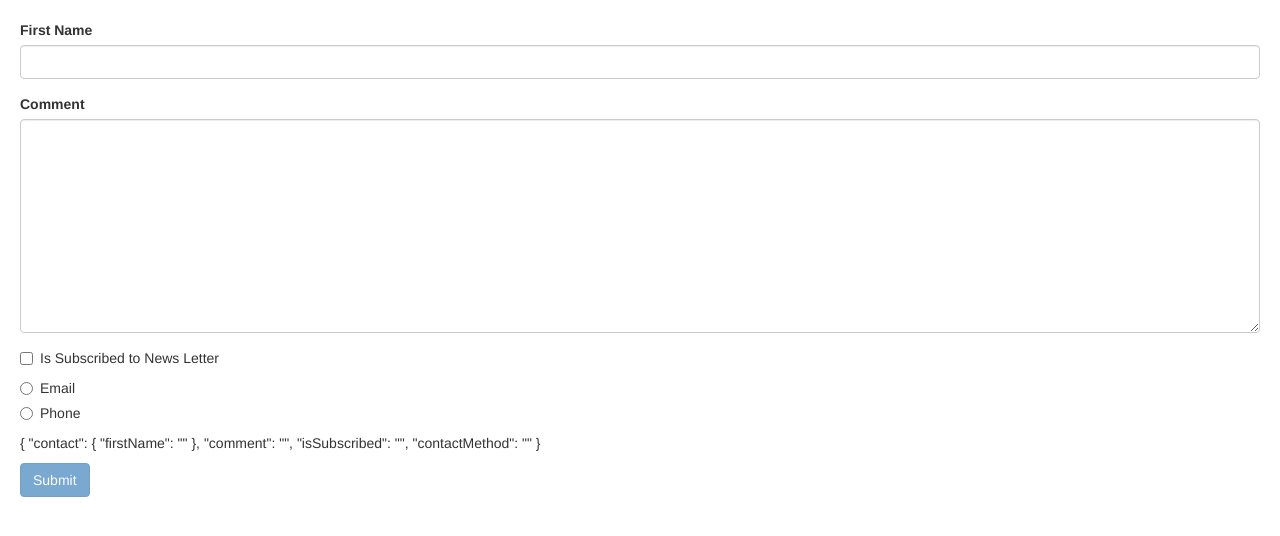
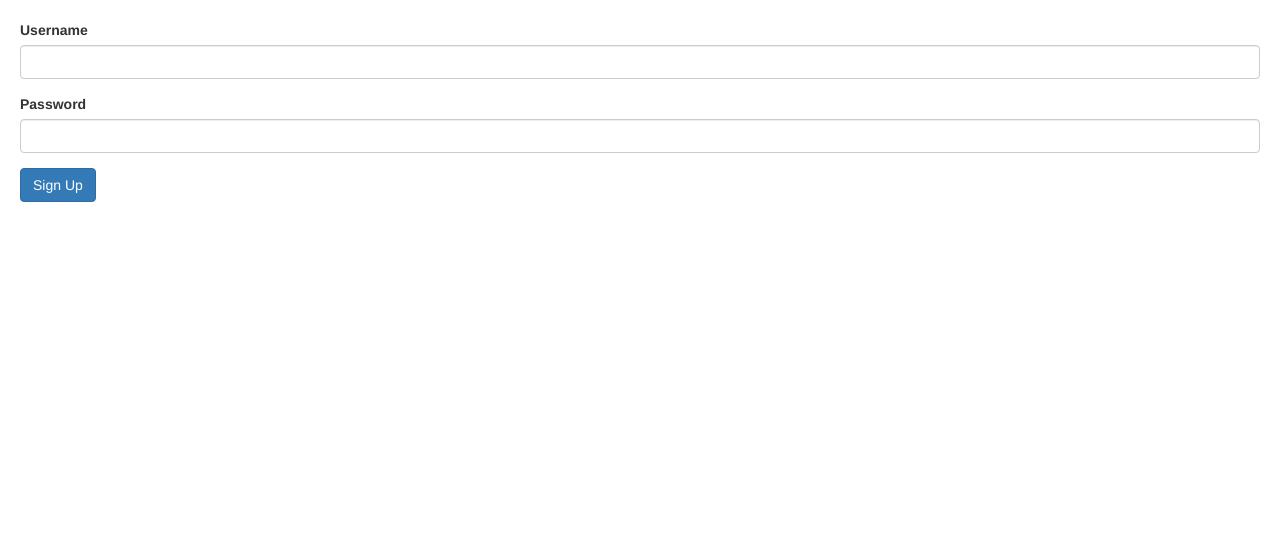
Before and after one commit to uzairqq/ECommerce, an Angular app: page / in a window 1280 px wide. Shown: the top 536 px of the page. Built offline with nearby package versions, Linux system fonts and the light colour scheme.

Commit message:
Created new component called signup-form and created a form of simple html and used that component in app.component.html

```diff
--- a/src/app/app.component.html
+++ b/src/app/app.component.html
@@ -1 +1 @@
-<app-bootstrap-panel></app-bootstrap-panel>
+<app-signup-form></app-signup-form>
--- a/src/app/app.module.ts
+++ b/src/app/app.module.ts
@@ -8,6 +8,7 @@
 import { SummaryPipe } from './summary.pipe';
 import { BootstrapPanelComponent } from './bootstrap-panel/bootstrap-panel.component';
 import { InputFormatDirective } from './input-format.directive';
+import { SignupFormComponent } from './signup-form/signup-form.component';
 
 @NgModule({
   declarations: [
@@ -16,6 +17,7 @@
     SummaryPipe,
     BootstrapPanelComponent,
     InputFormatDirective,
+    SignupFormComponent,
   ],
   imports: [
     BrowserModule,
--- /dev/null
+++ b/src/app/signup-form/signup-form.component.html
@@ -0,0 +1,11 @@
+<form>
+  <div class="form-group">
+    <label for="username">Username</label>
+    <input id="username" type="text" class="form-control">
+  </div>
+  <div class="form-group">
+    <label for="password">Password</label>
+    <input id="password" type="text" class="form-control">
+  </div>
+  <button class="btn btn-primary" type="submit">Sign Up</button>
+</form>
--- /dev/null
+++ b/src/app/signup-form/signup-form.component.ts
@@ -0,0 +1,15 @@
+import { Component, OnInit } from '@angular/core';
+
+@Component({
+  selector: 'app-signup-form',
+  templateUrl: './signup-form.component.html',
+  styleUrls: ['./signup-form.component.css']
+})
+export class SignupFormComponent implements OnInit {
+
+  constructor() { }
+
+  ngOnInit() {
+  }
+
+}
```
Also changed, not shown: src/app/signup-form/signup-form.component.css (added), 1 other file (tests, documents, lock files or other folders).
